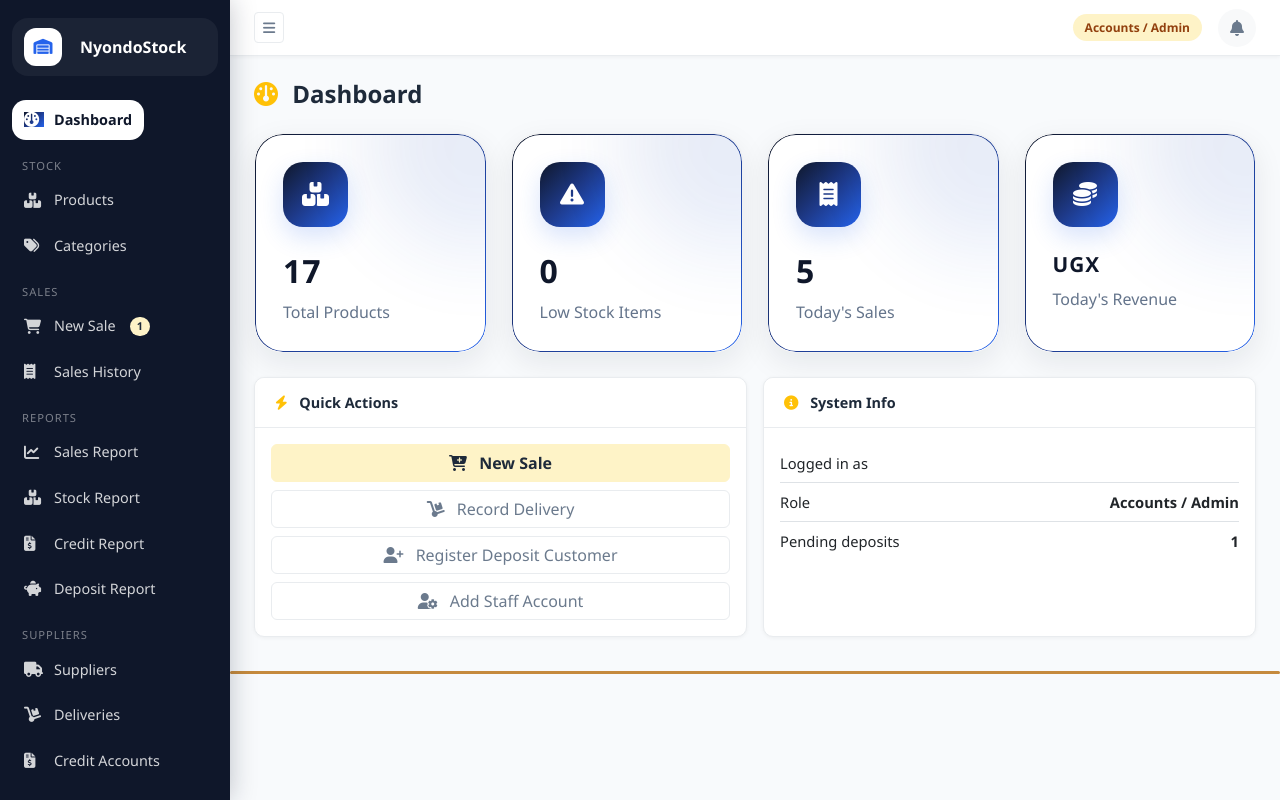
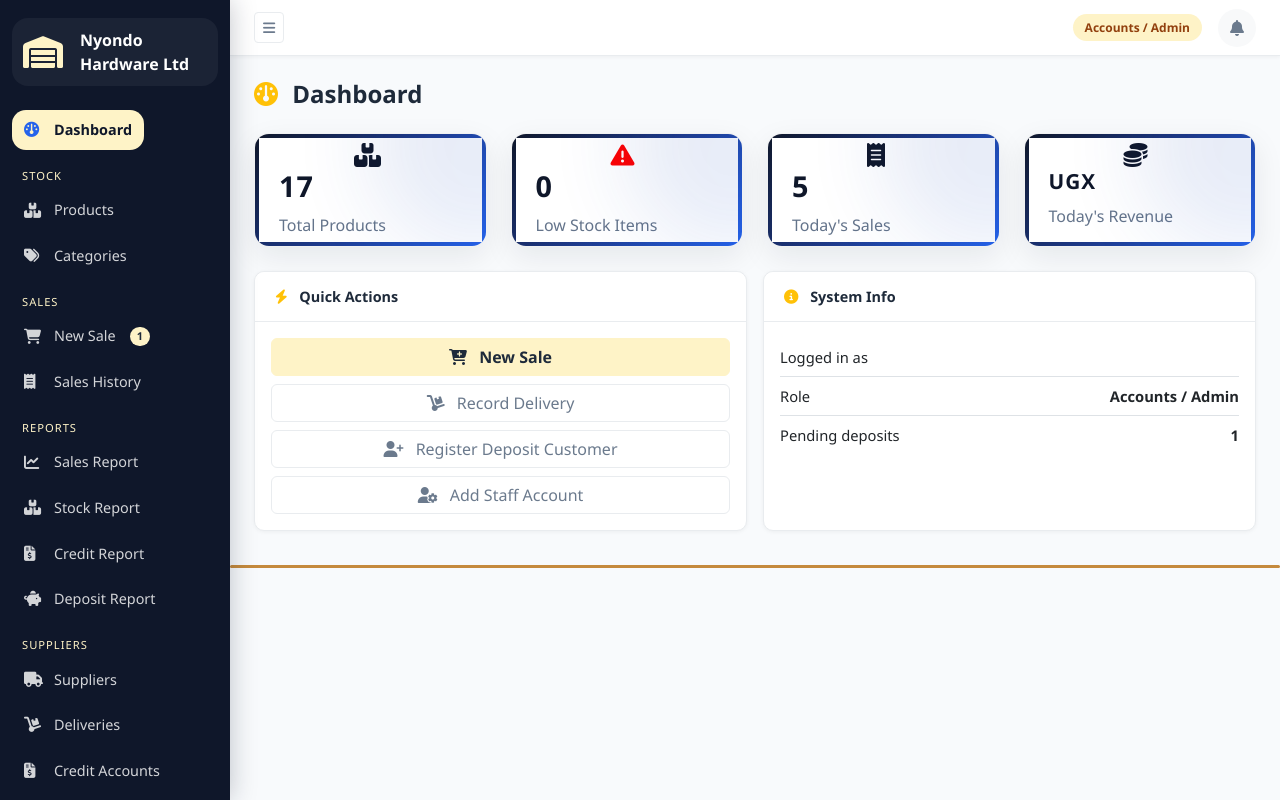
Before and after one commit to Konira-Robina/cse-final-project-nyondo-hardware, a Django app: page /dashboard/ in a window 1280 px wide. Run offline with Django 5.2, Linux system fonts and the light colour scheme; a user stored in the database is signed in; data comes from the database, SQL or seed files in the repository; both versions use the stored data as it was after the commit; data that the repository does not hold is empty.

Commit message:
more changes on the UI

```diff
--- a/nyondo_stock/accounts/views.py
+++ b/nyondo_stock/accounts/views.py
@@ -1,7 +1,6 @@
 from django.shortcuts import render, redirect, get_object_or_404
 from django.contrib.auth.decorators import login_required
 from django.contrib.auth import login, logout, authenticate
-from django.contrib.auth.decorators import login_required
 from django.contrib import messages
 from .forms import LoginForm, UserRegistrationForm
 from .models import UserProfile
--- a/nyondo_stock/deposits/models.py
+++ b/nyondo_stock/deposits/models.py
@@ -23,8 +23,7 @@ class DepositCustomer(models.Model):
         return f"{self.first_name} {self.last_name}"
 
     def total_deposited(self):
-        return sum(d.amount for d in self.deposits.all())
-
+        return sum(d.amount_paid for d in self.deposits.all())
 
 class DepositRecord(models.Model):
     customer = models.ForeignKey(DepositCustomer, on_delete=models.CASCADE, related_name='deposits')
--- a/nyondo_stock/sales/views.py
+++ b/nyondo_stock/sales/views.py
@@ -78,7 +78,8 @@ def remove_from_cart(request, pk):
 
 @login_required
 def update_cart_item(request, pk):
-    cart_item = get_object_or_404(CartItem, pk=pk, cart__user=request.user)
+
+    cart_item = get_object_or_404(CartItem, pk=pk, cart__user=request.cart)
     if request.method == 'POST':
         form = UpdateCartItemForm(request.POST, cart_item=cart_item)
         if form.is_valid():
--- a/nyondo_stock/static/css/main.css
+++ b/nyondo_stock/static/css/main.css
@@ -189,11 +189,10 @@ body {
 
     justify-content: center;
 
-    background: white;
 
-    color: #2563eb;
+    color: #FEF3C7;
 
-    font-size: 0.95rem;
+    font-size: 2rem;
 }
 
 
@@ -203,7 +202,7 @@ body {
 
 .menu-label{
 
-    color: rgba(255,255,255,0.45);
+    color: #FEF3C7;
 
     font-size: 0.70rem;
 
@@ -250,7 +249,6 @@ body {
     border-radius: 14px;
 
     text-decoration: none;
-
     color: rgba(255,255,255,0.82);
 
     font-size: 0.90rem;
@@ -311,35 +309,7 @@ body {
 
 /* ICON HOVER */
 
-.sidebar-menu li a:hover i{
-
-    background:
-    linear-gradient(
-    135deg,
-    #0f172a,
-    /* #1e3a8a,
-    #2563eb */
-    );
-
-    color: white;
-}
-
-
-/* ACTIVE LINK */
-
-.sidebar-menu li a.active{
-
-    background: white;
-
-    color: #0f172a;
-
-    font-weight: 600;
-}
-
-
-/* ACTIVE ICON */
-
-.sidebar-menu li a.active i{
+/* .sidebar-menu li a:hover i{
 
     background:
     linear-gradient(
@@ -350,7 +320,35 @@ body {
     );
 
     color: white;
+} */
+
+
+/* ACTIVE LINK */
+
+.sidebar-menu li a.active{
+
+    background: #FEF3C7;
+
+    color: #0f172a;
+
+    font-weight: 600;
 }
+
+
+/* ACTIVE ICON */
+
+/* .sidebar-menu li a.active i{
+
+    background:
+    linear-gradient(
+    135deg,
+    #0f172a,
+    #1e3a8a,
+    #2563eb
+    );
+
+    color: white;
+} */
 
 
 /* BADGES */
@@ -579,9 +577,9 @@ body {
 
     background: white;
 
-    border-radius: 28px;
+    border-radius: 15px;
 
-    padding: 28px;
+    padding: 4px;
 
     overflow: hidden;
 
@@ -618,9 +616,9 @@ body {
 
     inset: 0;
 
-    border-radius: 28px;
+    /* border-radius: 28px; */
 
-    padding: 1px;
+    padding: 4px;
 
     background: linear-gradient(
     135deg,
@@ -646,17 +644,17 @@ body {
 
     display: flex;
 
-    justify-content: space-between;
+    /* justify-content: space-between; */
 
     align-items: center;
 
-    margin-bottom: 25px;
+    /* margin-bottom: 25px; */
 }
 
 
 /* ICON */
 
-.stat-icon{
+/* .stat-icon{
 
     width: 65px;
 
@@ -682,36 +680,39 @@ body {
     transition: 0.4s ease;
 
     box-shadow:
-    0 10px 25px rgba(37,99,235,0.18);
-}
+    0 10px 25px rgba(37,99,235,0.18); */
+
 
 
 /* ICON COLOR */
 
 .stat-icon i{
-
-    color: white;
+    color: #0f172a;
+    margin-left: 95px;
+    margin-top: 5px;
+    font-size: 1.5rem;
+    margin-bottom: 0;
 }
 
 
 /* ICON HOVER */
 
-.modern-stat-card:hover .stat-icon{
+/* .modern-stat-card:hover .stat-icon{
 
     transform: translateY(-5px) scale(1.08);
 
     box-shadow:
-    0 15px 30px rgba(37,99,235,0.28);
-}
+    0 15px 30px rgba(5, 22, 58, 0.28);
+} */
 
 
 /* CONTENT */
 
 .stat-content h2{
-
-    font-size: 2rem;
-
-    font-weight: 700;
+    margin-top: 0;
+    font-size: 1.8rem;
+    margin-left: 20px;
+    font-weight: 600;
 
     color: #0f172a;
 
@@ -721,12 +722,10 @@ body {
 }
 
 .stat-content p{
-
     color: #64748b;
-
     font-size: 1rem;
-
-    margin: 0;
+    margin-left: 20px;
+    margin-bottom: 5px;
 }
 
 
@@ -1155,3 +1154,22 @@ body {
     .page-content { padding: 1rem; }
     .stat-card .stat-value { font-size: 1.4rem; }
 }
+
+.alert-success {
+    background: #ECFDF5;
+    border-color: #A7F3D0;
+    color: #065F46;
+}
+
+.stat-card {
+
+    background:white;
+    color: #0f172a;
+    border-radius: 10px;
+    border: 2px solid #0f172a;
+}
+.stat-card i {
+    font-size: 1.2rem;
+    margin-left: 100px;
+    padding: 5px;
+}
--- a/nyondo_stock/templates/accounts/dashboard.html
+++ b/nyondo_stock/templates/accounts/dashboard.html
@@ -43,7 +43,7 @@
 
                 <div class="stat-top">
                     <div class="stat-icon danger">
-                        <i class="fa-solid fa-triangle-exclamation"></i>
+                        <i class="fa-solid fa-triangle-exclamation" style="color: red;"></i>
                     </div>
                 </div>
 
--- a/nyondo_stock/templates/base.html
+++ b/nyondo_stock/templates/base.html
@@ -7,7 +7,7 @@
 
     <title>
         {% block title %}
-            NyondoStock
+            Nyondo Hardware Limitted
         {% endblock %}
     </title>
 
@@ -38,7 +38,7 @@
 
         <div class="sidebar-header">
             <i class="fa-solid fa-warehouse me-2"></i>
-            <span>NyondoStock</span>
+            <span>Nyondo Hardware Ltd</span>
     </div>
 
         <ul class="sidebar-menu">
--- a/nyondo_stock/templates/notifications/notification_list.html
+++ b/nyondo_stock/templates/notifications/notification_list.html
@@ -3,6 +3,7 @@
 
 {% block content %}
 <div class="d-flex justify-content-between align-items-center mb-4">
+   <div style="display: inline-flex;">
     <h4 class="fw-bold mb-0">
         <i class="fa-solid fa-bell me-2 text-warning"></i>
         Notifications
@@ -10,6 +11,10 @@
         <span class="badge bg-danger ms-2">{{ unread_count }} unread</span>
         {% endif %}
     </h4>
+    <a href="{% url 'dashboard' %}" class="btn btn-outline-secondary" style="margin-left: 250px;">
+        <i class="fa-solid fa-arrow-left me-2"></i>Back to Dashboard
+    </a>
+    </div>
     <div class="d-flex gap-2">
         {% if unread_count > 0 %}
         <form method="post" action="{% url 'mark_all_read' %}">
--- a/nyondo_stock/templates/sales/cart.html
+++ b/nyondo_stock/templates/sales/cart.html
@@ -2,9 +2,14 @@
 {% block title %}New Sale — Cart{% endblock %}
 
 {% block content %}
+<div style="display: inline-flex;">
 <h4 class="mb-4 fw-bold">
     <i class="fa-solid fa-cart-shopping me-2 text-warning"></i> New Sale
 </h4>
+<a href="{% url 'sales_list' %}" class="btn btn-outline-secondary" style="margin-left: 700px;">
+        <i class="fa-solid fa-arrow-left me-2"></i>Sales History
+    </a>
+    </div>
 
 <div class="row g-3">
     <!-- Left: Customer + Add Item -->
--- a/nyondo_stock/templates/sales/receipt.html
+++ b/nyondo_stock/templates/sales/receipt.html
@@ -2,6 +2,9 @@
 {% block title %}Receipt #{{ sale.receipt_number }}{% endblock %}
 
 {% block content %}
+<a href="{% url 'cart' %}" class="btn btn-outline-secondary">
+            <i class="fa-solid fa-arrow-left me-1"></i> Back
+        </a>
 <div class="receipt-card mt-3">
     <div class="receipt-header">
         <h5 class="fw-bold mb-0">
--- a/nyondo_stock/templates/sales/receipt_print.html
+++ b/nyondo_stock/templates/sales/receipt_print.html
@@ -137,6 +137,9 @@
     </style>
 </head>
 <body>
+    <a href="{% url 'cart' %}" style="display:inline-block; margin-bottom:10px; text-decoration:none; color:#000; font-size:12px;">
+            <i class="fa-solid fa-arrow-left me-1"></i> Back
+        </a>
 
 <div class="receipt">
 
--- a/nyondo_stock/templates/stock/product_list.html
+++ b/nyondo_stock/templates/stock/product_list.html
@@ -6,6 +6,9 @@
     <h4 class="fw-bold mb-0">
         <i class="fa-solid fa-boxes-stacked me-2 text-warning"></i>Products in Stock
     </h4>
+      <a href="{% url 'dashboard' %}" class="btn btn-outline-secondary">
+        <i class="fa-solid fa-arrow-left me-2"></i> Back to Dashboard
+    </a>
     {% if request.user.profile.role in 'store_manager,admin' %}
     <a href="{% url 'product_add' %}" class="btn btn-primary">
         <i class="fa-solid fa-plus me-2"></i> Add Product
--- a/nyondo_stock/templates/suppliers/credit_list.html
+++ b/nyondo_stock/templates/suppliers/credit_list.html
@@ -2,9 +2,14 @@
 {% block title %}Credit Accounts — NyondoStock{% endblock %}
 
 {% block content %}
+<div style="display: inline-flex;">
 <h4 class="fw-bold mb-4">
     <i class="fa-solid fa-file-invoice-dollar me-2 text-warning"></i> Supplier Credit Accounts
 </h4>
+<a href="{% url 'dashboard' %}" class="btn btn-outline-secondary" style="margin-left: 300px;">
+        <i class="fa-solid fa-arrow-left me-2"></i> Back to Dashboard
+    </a>
+</div>
 
 <div class="alert alert-info d-flex align-items-center mb-4">
     <i class="fa-solid fa-circle-info me-2"></i>
--- a/nyondo_stock/templates/suppliers/supplier_list.html
+++ b/nyondo_stock/templates/suppliers/supplier_list.html
@@ -2,9 +2,14 @@
 {% block title %}Suppliers — NyondoStock{% endblock %}
 
 {% block content %}
+<div style="display: inline-flex;">
 <h4 class="fw-bold mb-4">
     <i class="fa-solid fa-truck me-2 text-warning"></i> Suppliers
 </h4>
+<a href="{% url 'dashboard' %}" class="btn btn-outline-secondary" style="margin-left: 650px;">
+        <i class="fa-solid fa-arrow-left me-2"></i> Back to Dashboard
+    </a>
+</div>
 
 <div class="row g-3">
     <div class="col-md-4">
```
Also changed, not shown: nyondo_stock/templates/deposits/customer_detail.html (+27 -21 lines), nyondo_stock/templates/reports/credit_report.html (+13 -12 lines), nyondo_stock/templates/reports/deposit_report.html (+14 -15 lines), nyondo_stock/templates/reports/sales_report.html (+14 -9 lines), nyondo_stock/templates/reports/stock_report.html (+15 -13 lines), nyondo_stock/db.sqlite3.
